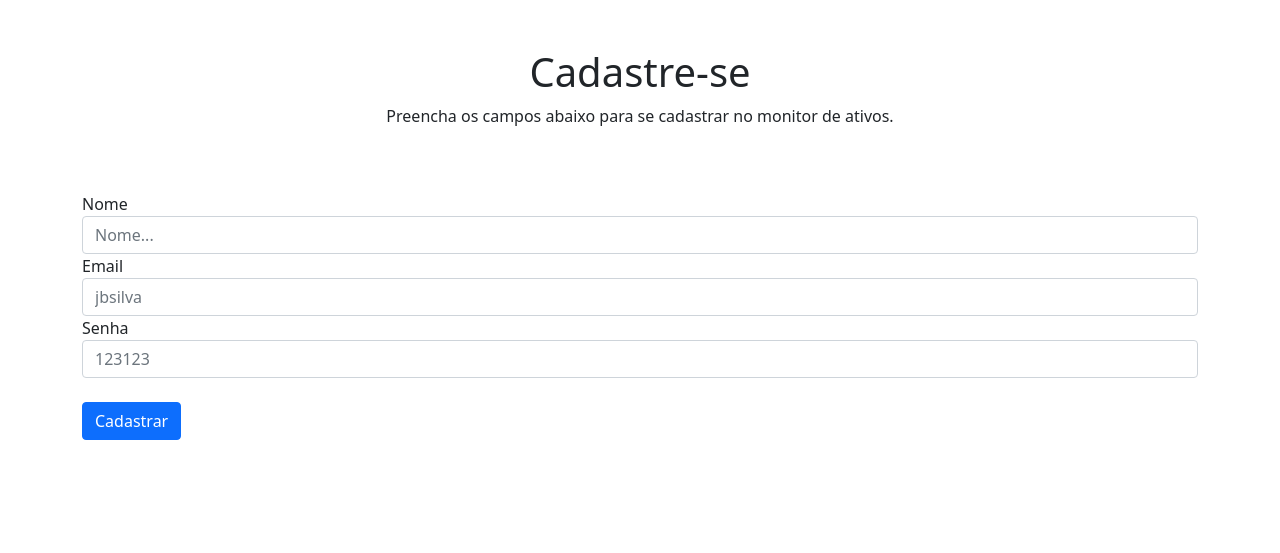
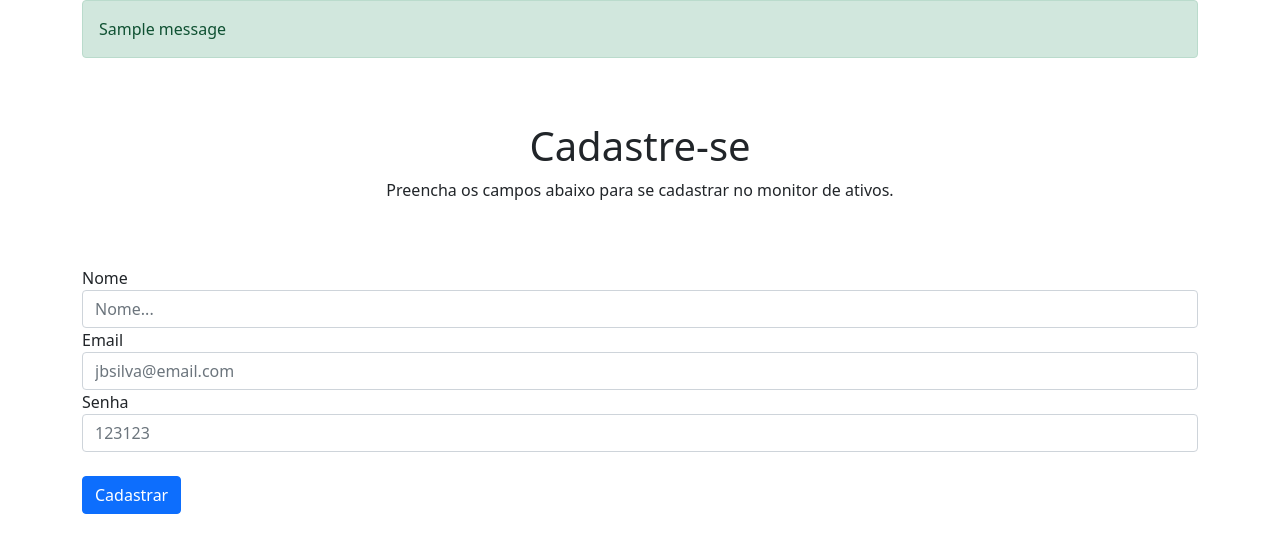
Before and after one commit to JBSilvaDev/desafio-inoa, a Django app: page /auth/cadastro/ in a window 1280 px wide. Shown: the part 70-623 px from the top of the page. Run offline with Django 5.2, Linux system fonts and the light colour scheme; one stand-in notice (Sample message) is shown.

Commit message:
configurando msgs para usuario

```diff
--- a/ativos_global/templates/index.html
+++ b/ativos_global/templates/index.html
@@ -6,6 +6,11 @@ Home Page
 {% block body %}
 
 <body>
+  {% if messages %}
+    {% for i in messages %}
+      <div class="{{i.tags}}">{{i}}</div>
+    {% endfor %}
+  {% endif %}
   <h2>Monitoramento de ativos de B3</h2>
   <main>
 
--- a/auth_user/templates/cadastro.html
+++ b/auth_user/templates/cadastro.html
@@ -6,6 +6,11 @@ Página de cadastro
 {% endblock %}
 {% block body %}
 <div class="container">
+  {% if messages %}
+    {% for i in messages %}
+      <div class="{{i.tags}}">{{i}}</div>
+    {% endfor %}
+  {% endif %}
   <br><br>
   <center>
     <h1>Cadastre-se</h1>
@@ -20,7 +25,7 @@ Página de cadastro
     </div>
     <div class="form-group">
       <label for="email">Email</label>
-      <input class="form-control" type="email" id="email" name="email" placeholder="jbsilva" />
+      <input class="form-control" type="email" id="email" name="email" placeholder="jbsilva@email.com" />
     </div>
     <div class="form-group">
       <label for="password">Senha</label>
--- a/auth_user/templates/login.html
+++ b/auth_user/templates/login.html
@@ -6,6 +6,11 @@ Página de login
 {% endblock %}
 {% block body %}
 <div class="container">
+  {% if messages %}
+    {% for i in messages %}
+      <div class="{{i.tags}}">{{i}}</div>
+    {% endfor %}
+  {% endif %}
   <br><br>
   <center>
     <h1>Login</h1>
--- a/auth_user/views.py
+++ b/auth_user/views.py
@@ -1,7 +1,10 @@
+from asyncio import constants
 from django.http import HttpResponse
 from django.shortcuts import redirect, render
 from django.contrib.auth.models import User
 from django.contrib import auth
+from django.contrib import messages
+from django.contrib.messages import constants
 
 
 # Create your views here.
@@ -11,11 +14,18 @@ def cadastro(request):
         email = request.POST.get("email")
         senha = request.POST.get("senha")
         if User.objects.filter(username=nome).exists():
-            return HttpResponse("<h1> Usuario ja cadastrado </h1>")
+            messages.add_message(request, constants.WARNING, f'Usuário {nome} ja cadastrado, faça login, ou um novo cadastro')
+            return redirect('login')
         elif User.objects.filter(email=email).exists():
-            return HttpResponse("<h1> Email ja cadastrado </h1>")
+            messages.add_message(request, constants.WARNING, f'Usuário {email} ja cadastrado, faça login, ou um novo cadastro')
+            return redirect('login')
+        if len(nome.strip()) == 0 or len(email.strip()) == 0:
+            messages.add_message(request, constants.ERROR, 'Nome e E-mail não podem ser vazios')
+            return render(request, "cadastro.html")
         usuario = User.objects.create_user(username=nome, email=email, password=senha)
         usuario.save()
+        messages.add_message(request, constants.SUCCESS, f'Cadastro realizado com sucesso, {nome}, faça login para acesso total')
+        return redirect("login")
     return render(request, "cadastro.html")
 
 
@@ -30,9 +40,11 @@ def login(request):
         )
         if usuario is not None:
             auth.login(request, usuario)
+            messages.add_message(request, constants.SUCCESS, 'Login realizado com sucesso')
             return redirect("index")
         else:
-            return HttpResponse("<h1> Usuario ou senha invalidos </h1>")
+            messages.add_message(request, constants.WARNING, 'Usuário ou senha invalidos, faça cadastro caso nao tenha conta registrada')
+            return redirect('cadastro')
     return render(request, "login.html")
 
 
```
Also changed, not shown: setup/settings.py (+13 -0 lines), db.sqlite3, 1 other file.
